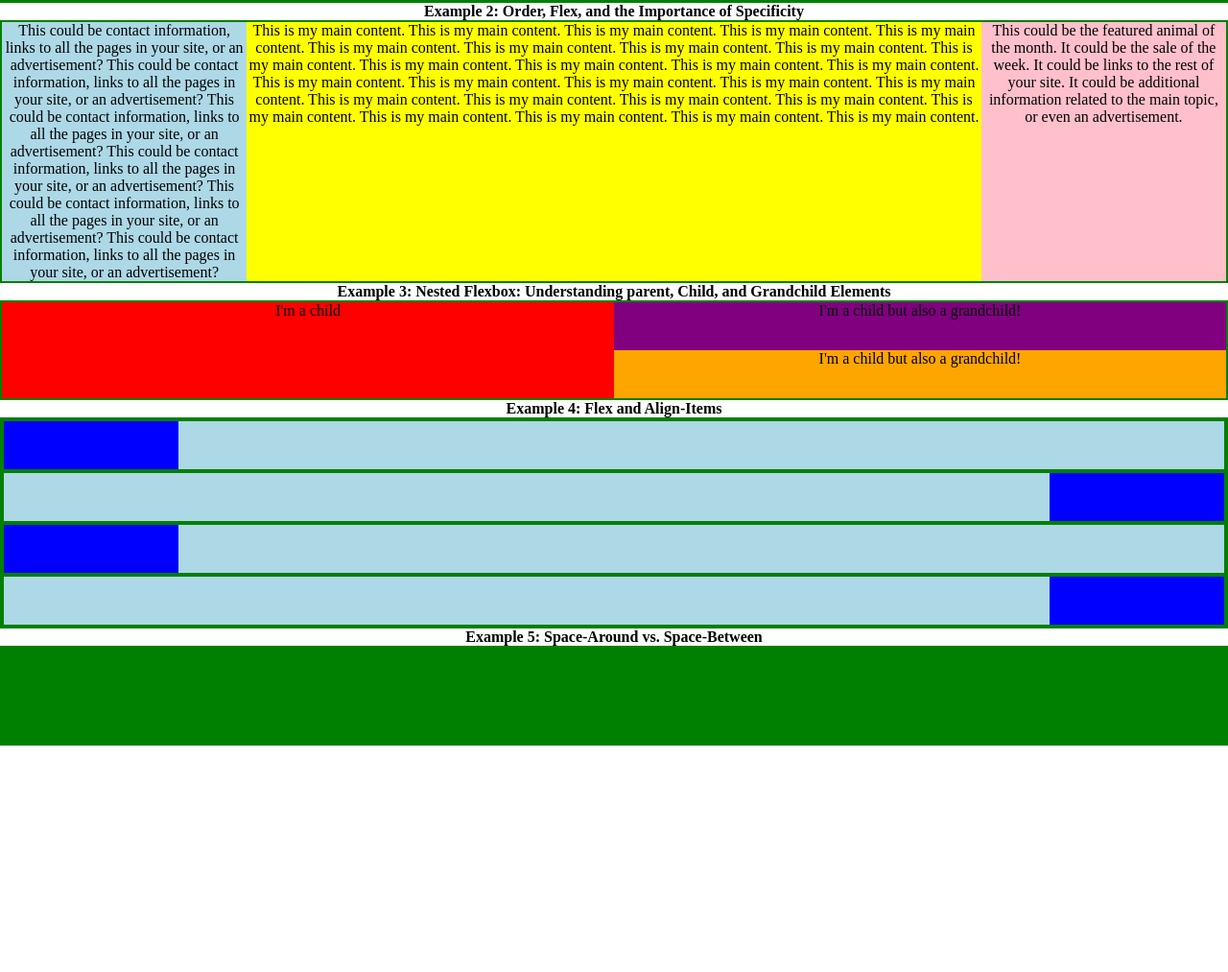
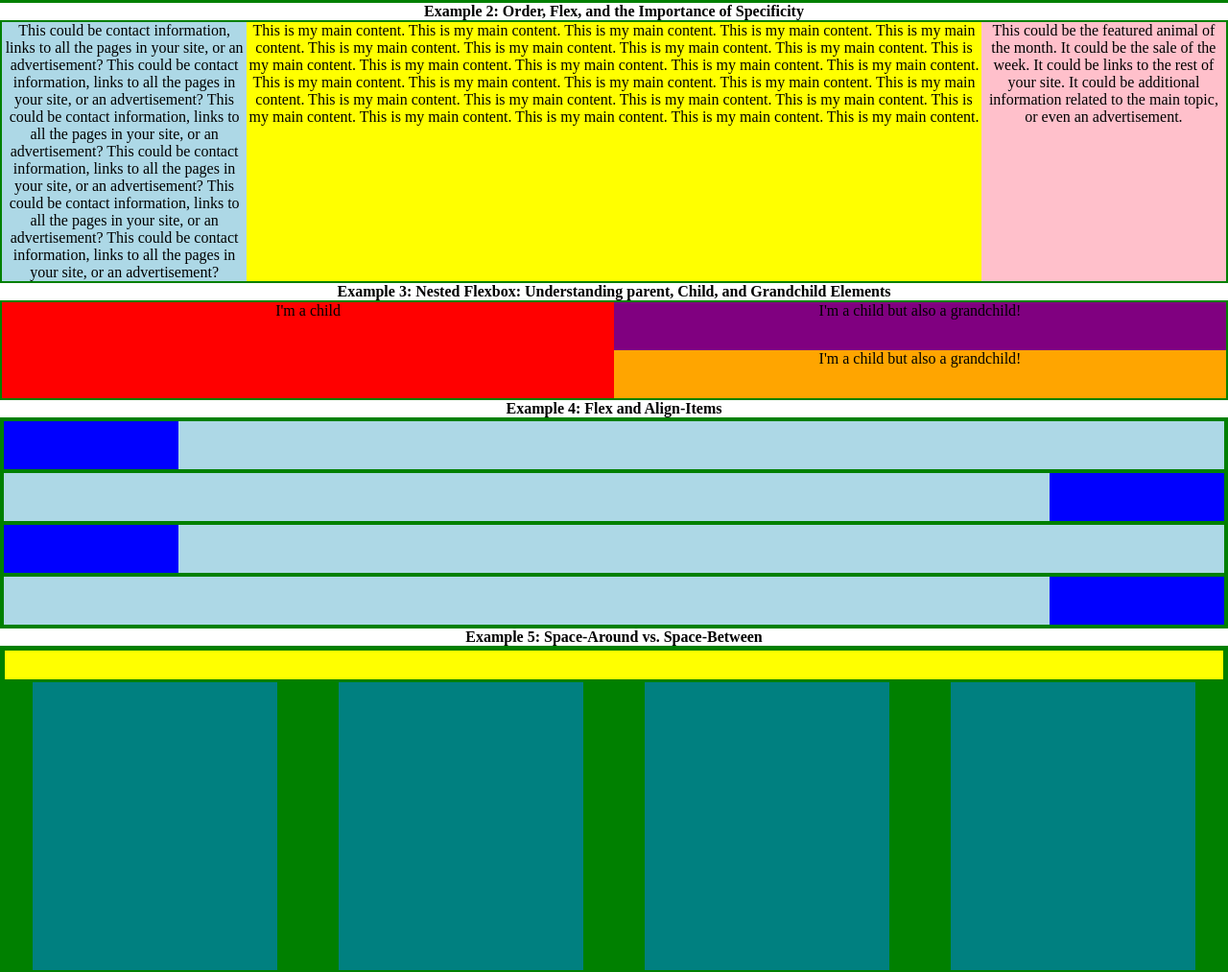
Before and after one commit to Matthew-Deguzman/Layouts, a plain HTML site: page Index.html in a window 1280 px wide. Shown: the part 156-1169 px from the top of the page at 96% size. Before the commit the page ends 933 px from the top, so only its background shows below. Drawn offline with Linux system fonts and the light colour scheme.

Commit message:
Example 5 Finished

```diff
--- a/Index.html
+++ b/Index.html
@@ -130,7 +130,7 @@
     </div>
 
     <h4>Example 5: Space-Around vs. Space-Between</h4>
-    <div class="parent example 5">
+    <div class="parent example5">
 
         <div class="yellowline">
 
--- a/Style.css
+++ b/Style.css
@@ -85,4 +85,26 @@
     flex: 1;
 }
 
-.example5
+.example5{
+    flex-direction: column;
+}
+
+.yellowline{
+    min-height: 30px;
+    margin: 3px;
+    background-color: yellow;
+    flex: 1;
+}
+
+.bars{
+    display: flex;
+    flex-direction: row;
+    flex: 6;
+    justify-content: space-around;
+}
+
+.bar{
+    background-color: teal;
+    width: 20%;
+    min-height: 300px;
+}
```
